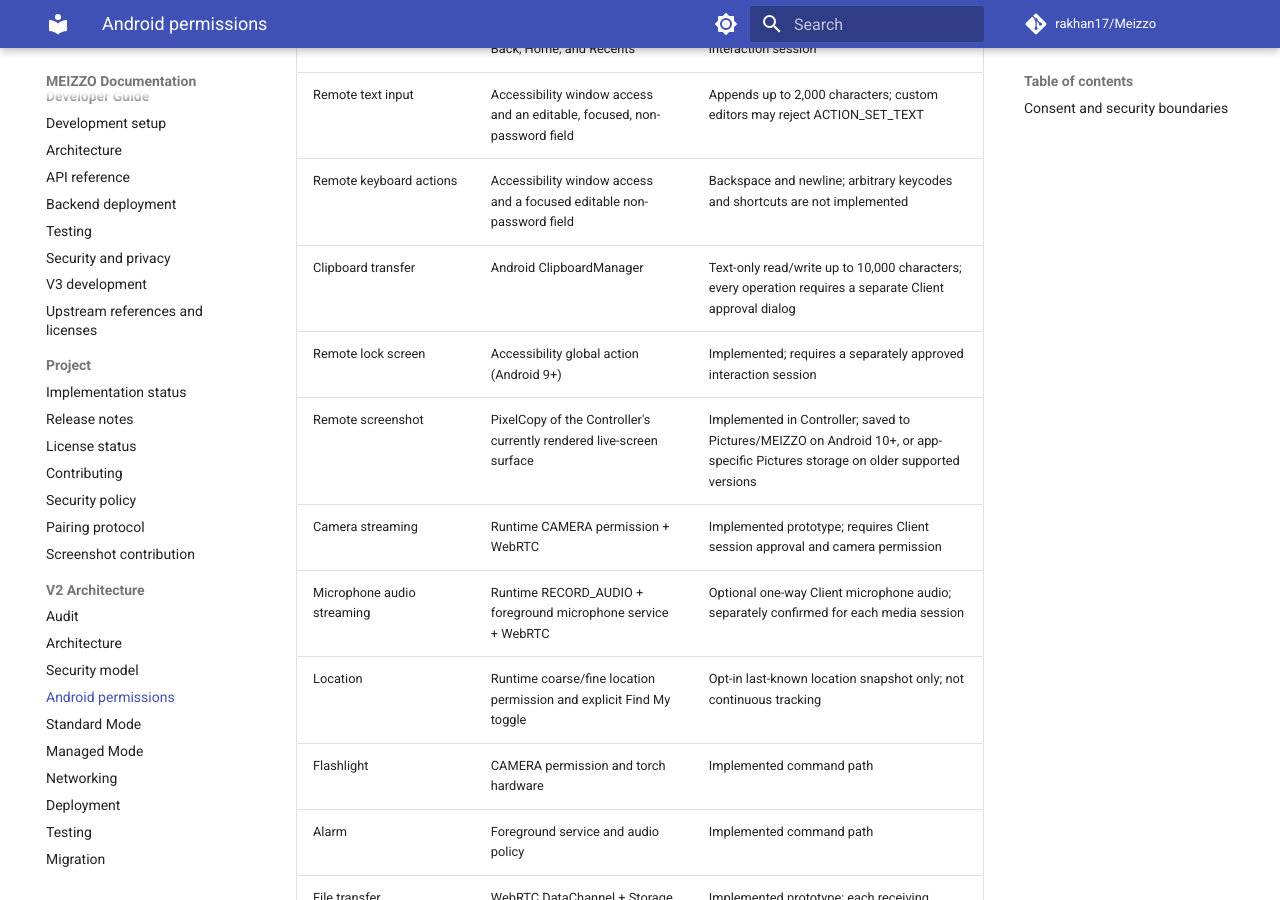
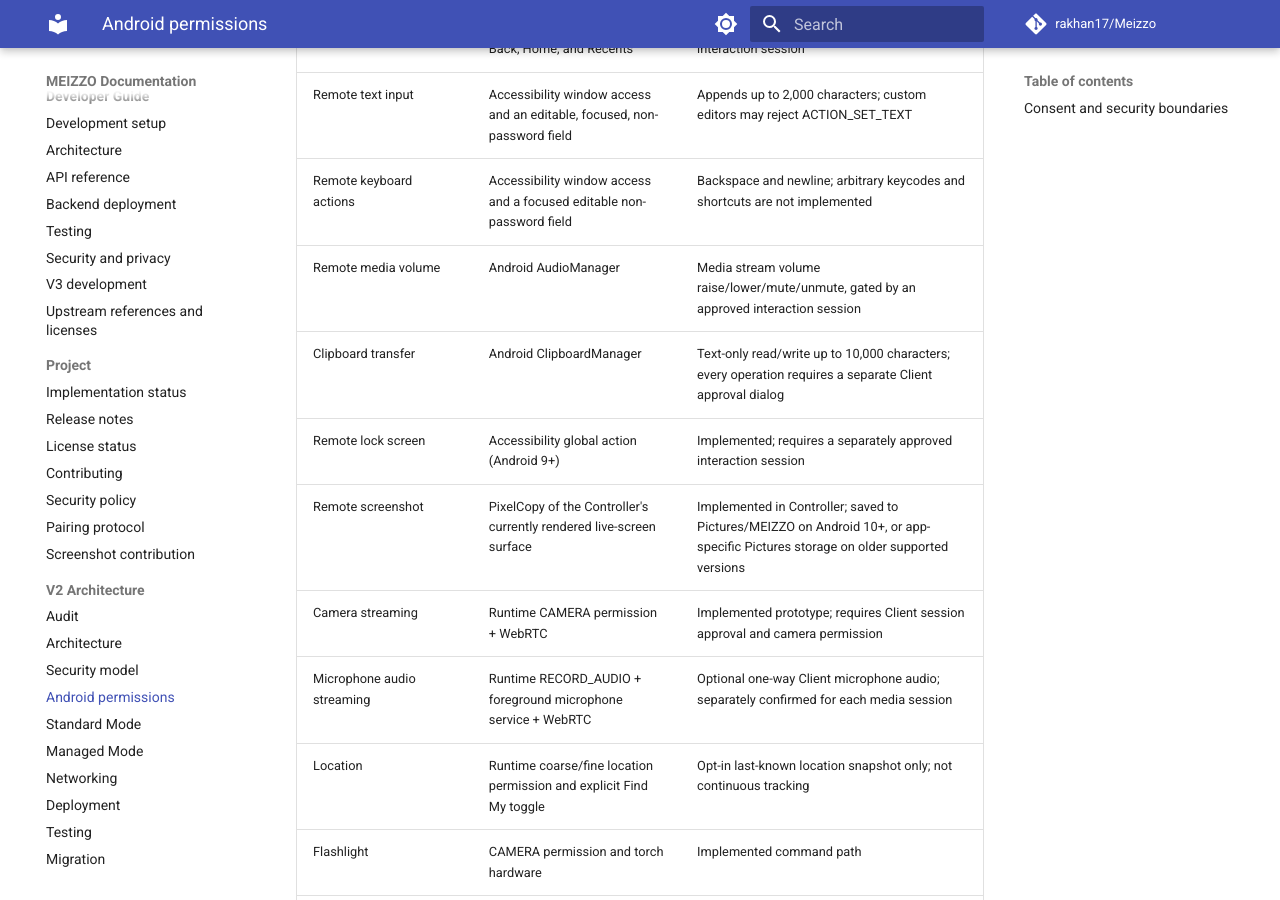
Before and after one commit to rakhan17/Meizzo, an MkDocs documentation site: the page built from docs/v2/android-permissions.md, in a window 1280 px wide and 900 px high, scrolled down 662 px. Built offline with MkDocs 1.6.1 and Material for MkDocs 9.7.7, drawn with Linux system fonts in a browser that asks for light colours; comment, search, counter and statistics services are not loaded.

Commit message:
Document remote media volume command scope

```diff
--- a/docs/v2/android-permissions.md
+++ b/docs/v2/android-permissions.md
@@ -14,6 +14,7 @@ physical-device and cross-network acceptance work listed in the v3 roadmap.
 | Remote navigation | Accessibility global actions for Back, Home, and Recents | Implemented; requires a separately approved interaction session |
 | Remote text input | Accessibility window access and an editable, focused, non-password field | Appends up to 2,000 characters; custom editors may reject ACTION_SET_TEXT |
 | Remote keyboard actions | Accessibility window access and a focused editable non-password field | Backspace and newline; arbitrary keycodes and shortcuts are not implemented |
+| Remote media volume | Android AudioManager | Media stream volume raise/lower/mute/unmute, gated by an approved interaction session |
 | Clipboard transfer | Android ClipboardManager | Text-only read/write up to 10,000 characters; every operation requires a separate Client approval dialog |
 | Remote lock screen | Accessibility global action (Android 9+) | Implemented; requires a separately approved interaction session |
 | Remote screenshot | PixelCopy of the Controller's currently rendered live-screen surface | Implemented in Controller; saved to Pictures/MEIZZO on Android 10+, or app-specific Pictures storage on older supported versions |
```
